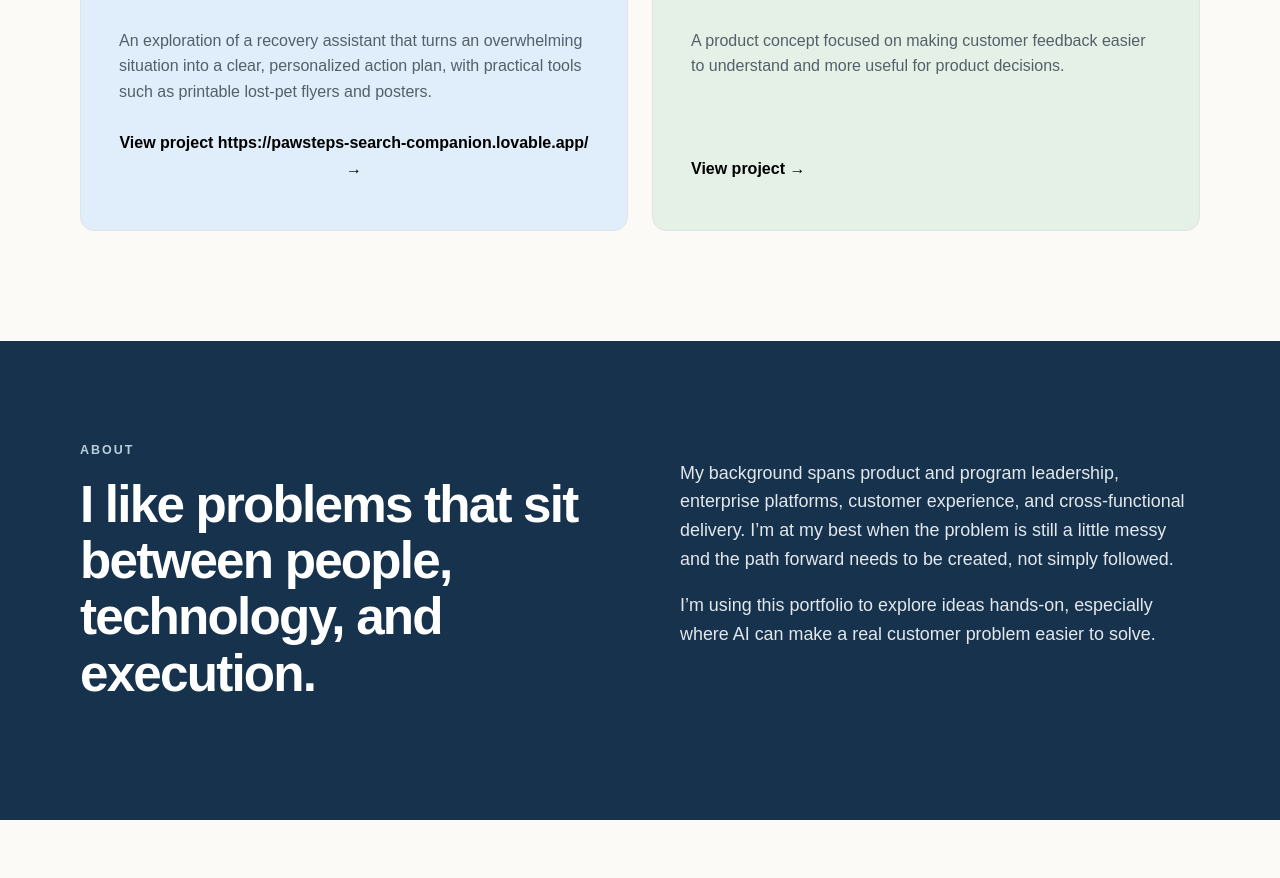
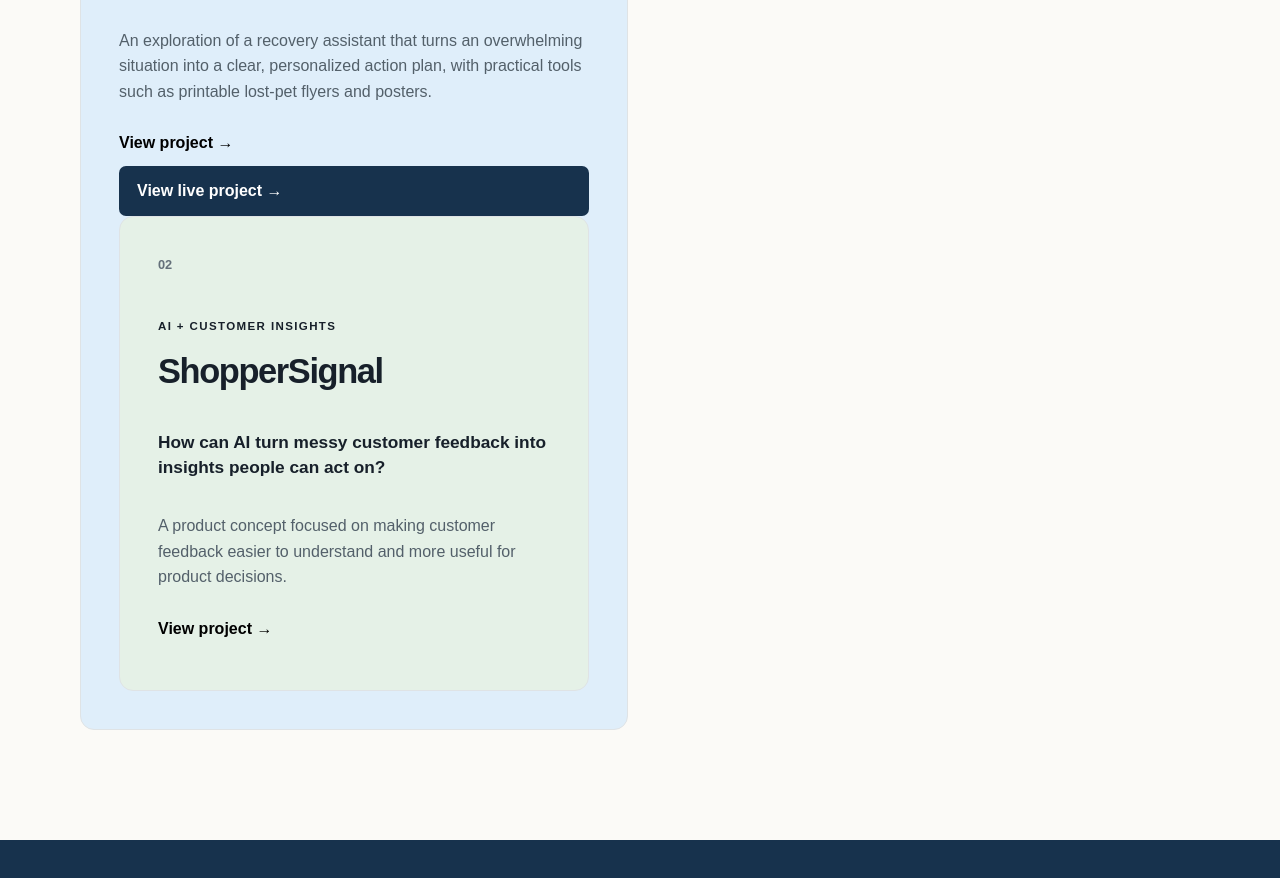
Before and after one commit to cew6992/Colleen-portfolio, a plain HTML site: page index.html in a window 1280 px wide. Shown: the part 1340-2218 px from the top of the page. Drawn offline with Linux system fonts and the light colour scheme.

Commit message:
Refactor project button and add live project link
Updated project button to separate view project link and added a live project link.

```diff
--- a/index.html
+++ b/index.html
@@ -42,8 +42,16 @@
           <h3>Lost Pet Recovery</h3>
           <p class="project-question">How might AI help pet owners know what to do next when their pet goes missing?</p>
           <p>An exploration of a recovery assistant that turns an overwhelming situation into a clear, personalized action plan, with practical tools such as printable lost-pet flyers and posters.</p>
-          <button class="text-link project-trigger" data-project="lost-pet">View project https://pawsteps-search-companion.lovable.app/ <span aria-hidden="true">→</span></button>
-        </article>
+          <button class="text-link project-trigger" data-project="lost-pet">
+  View project <span aria-hidden="true">→</span>
+</button>
+
+<a class="button primary"
+   href="https://pawsteps-search-companion.lovable.app/"
+   target="_blank"
+   rel="noopener noreferrer">
+  View live project →
+</a>
 
         <article class="project-card accent-green">
           <div class="project-number">02</div>
```
